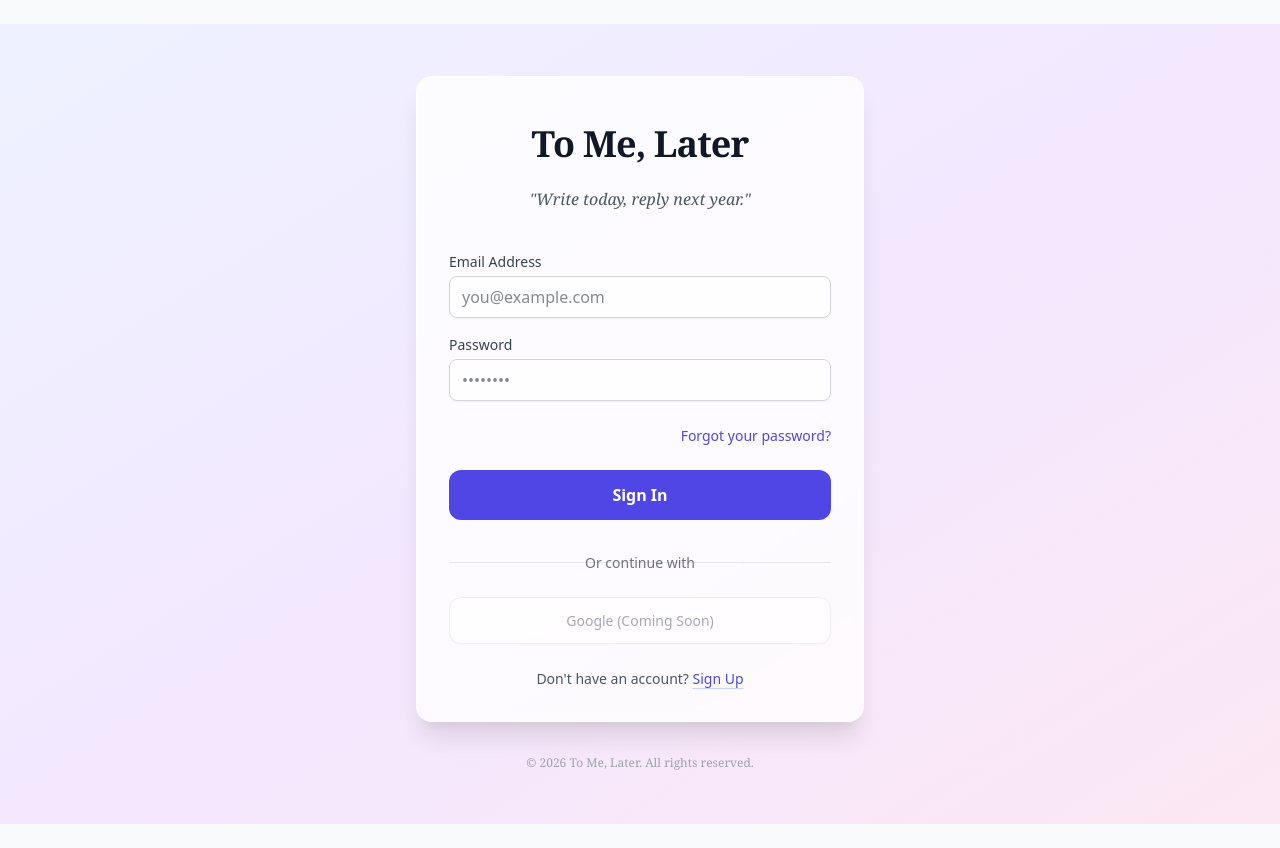
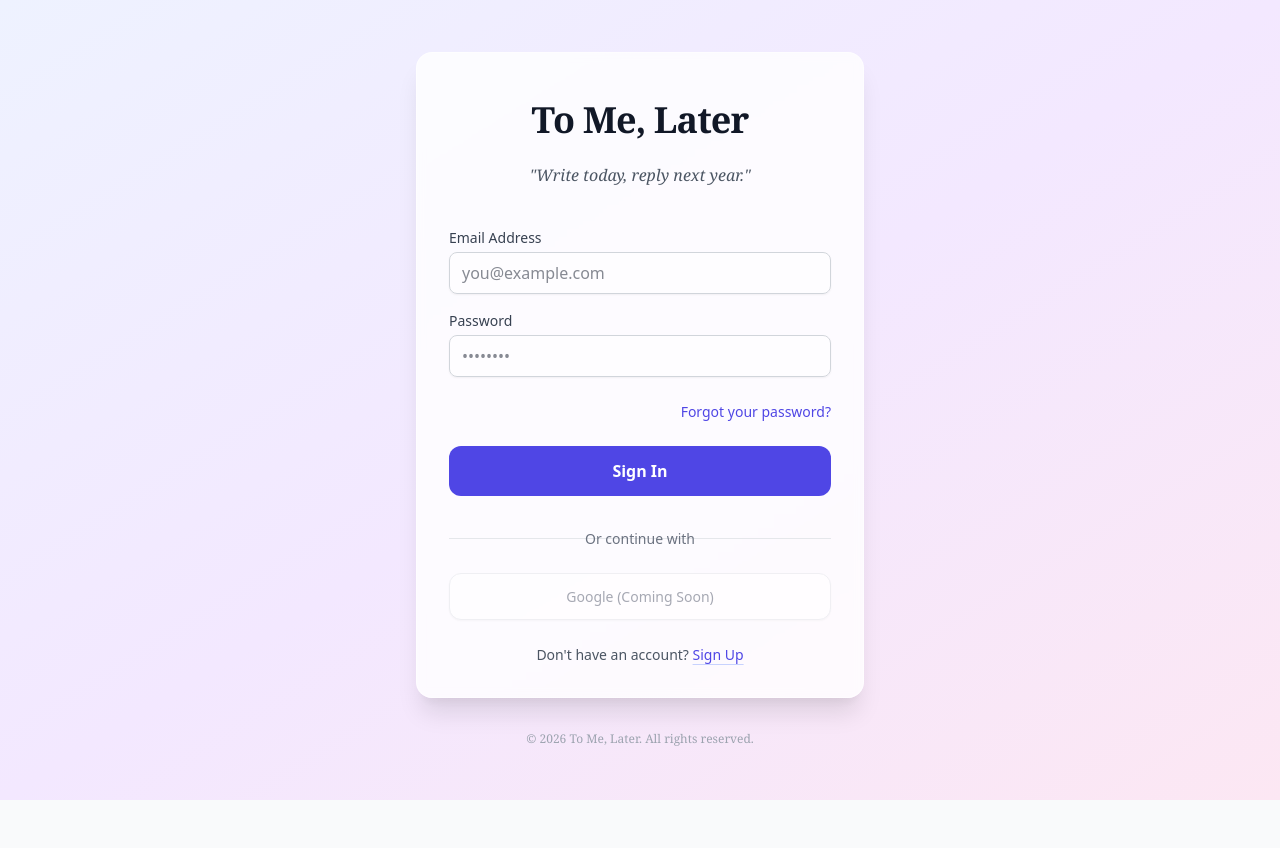
Before and after one commit to kobums/tomelaterfront, a React (Vite) app: page /login in a window 1280 px wide. After the commit the page ends 800 px from the top, so only its background shows below. Built offline with nearby package versions, Linux system fonts and the light colour scheme.

Commit message:
fix(ui): remove extra padding and adjust page height

```diff
--- a/src/App.tsx
+++ b/src/App.tsx
@@ -54,7 +54,7 @@ function App() {
         </nav>
       )}
 
-      <main className="py-6">
+      <main>
         <Routes>
           <Route
             path="/login"
```
